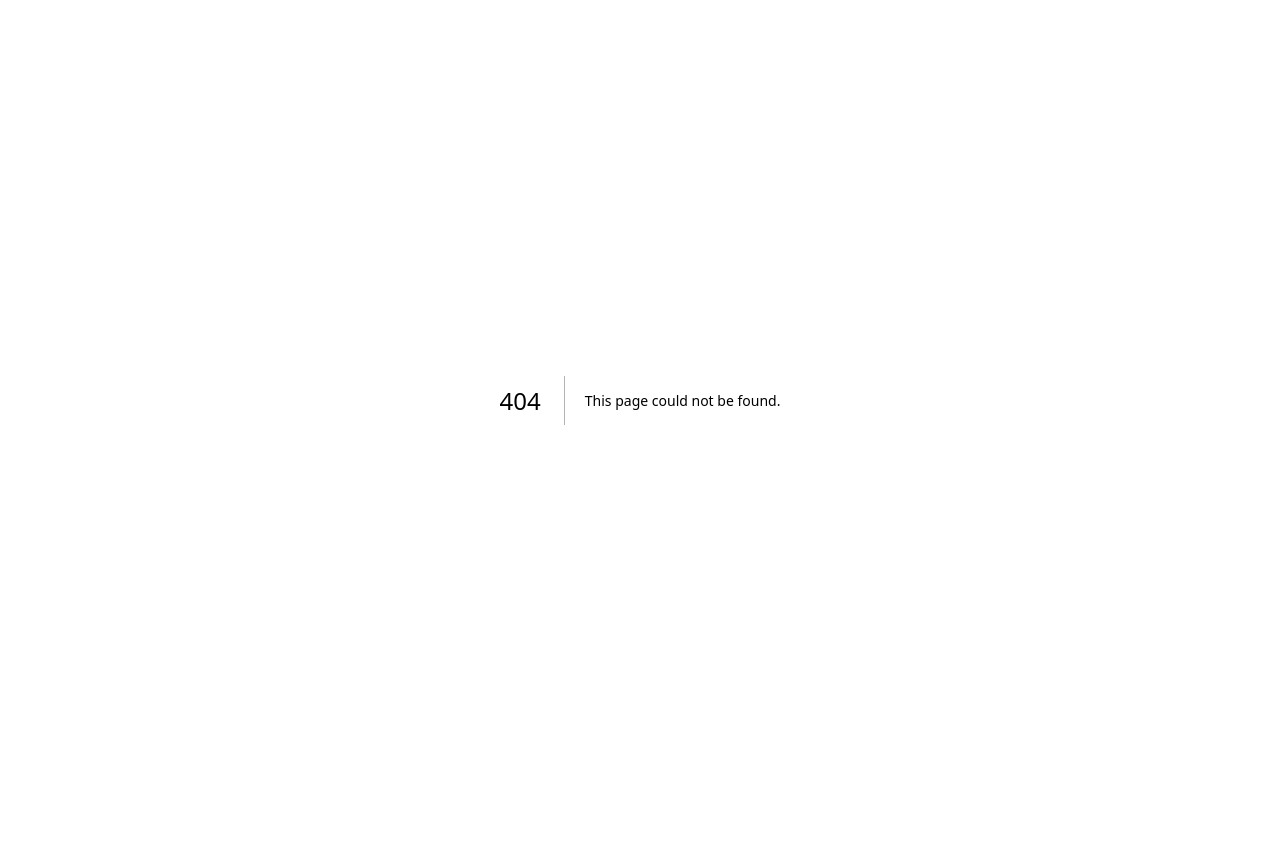
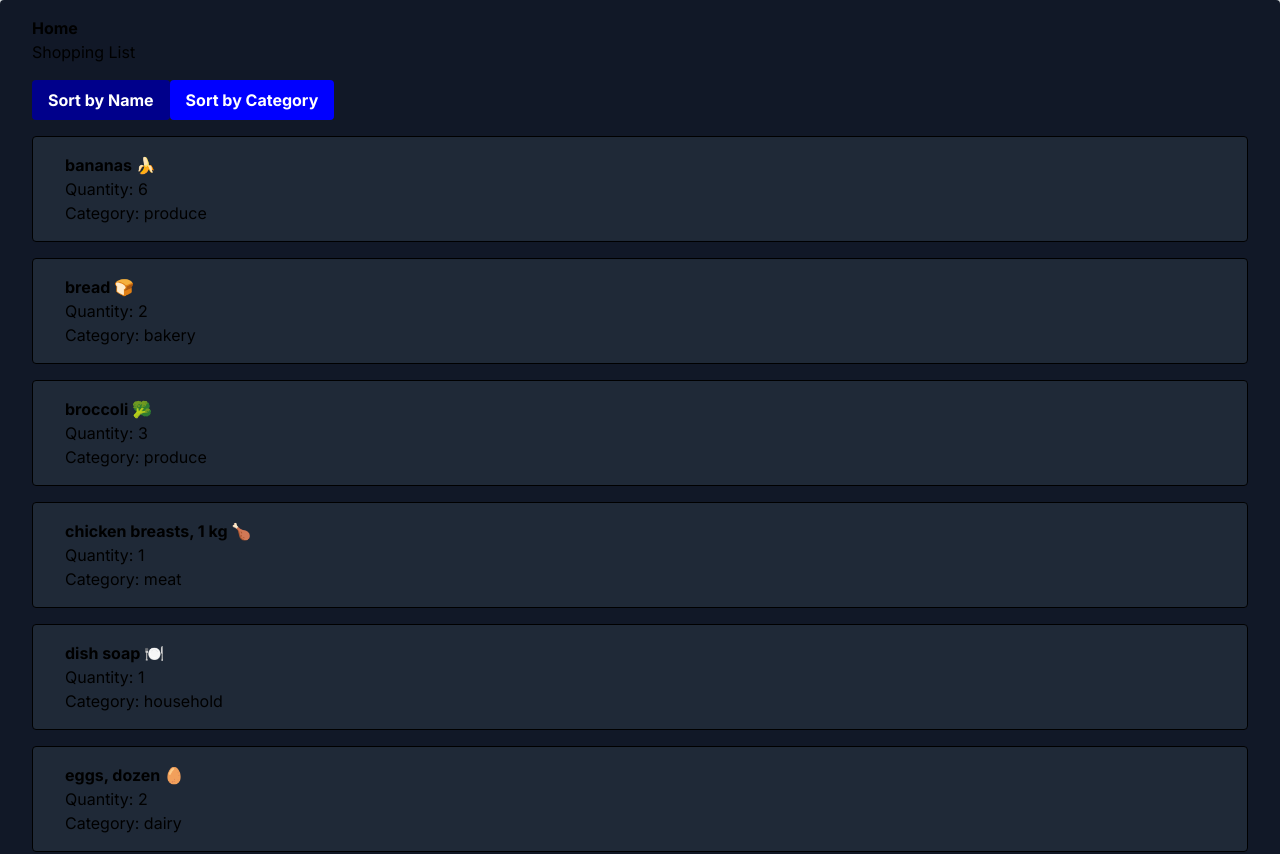
Before and after one commit to Austin-Huynh/cprg306-assignments, a Next.js app: page /week6 in a window 1280 px wide. Before the commit this address had no page. Shown: the top 854 px of the page. Before the commit the page ends 800 px from the top, so only its background shows below. Built offline with nearby package versions, Linux system fonts and the light colour scheme.

Commit message:
Wekk6 added (incomplete)

```diff
--- /dev/null
+++ b/app/week6/item-list.js
@@ -0,0 +1,54 @@
+"use client";
+import { useState } from "react";
+import Item from "./item.js";
+import items from "./items.json";
+
+export default function ItemList() {
+    const [sortBy, setSortBy] = useState("name");
+
+    const sortedItems = [...items].sort((a, b) => {
+        if (sortBy === "name") {
+            return a.name.localeCompare(b.name);
+        } else if (sortBy === "category") {
+            return a.category.localeCompare(b.category);
+        }
+    });
+
+    const handleSortByName = () => {
+        setSortBy("name");
+    };
+
+    const handleSortByCategory = () => {
+        setSortBy("category");
+    };
+
+    return (
+        <div>
+            <div>
+                <button
+                    onClick={handleSortByName}
+                    className="bg-blue-500 hover:bg-blue-700 text-white font-bold py-2 px-4 rounded my-4"
+                    style={{
+                        backgroundColor: sortBy === "name" ? "darkblue" : "blue",
+                    }}
+                >
+                    Sort by Name
+                </button>
+                <button
+                    onClick={handleSortByCategory}
+                    className="bg-blue-500 hover:bg-blue-700 text-white font-bold py-2 px-4 rounded my-4"
+                    style={{
+                        backgroundColor: sortBy === "category" ? "darkblue" : "blue",
+                    }}
+                >
+                    Sort by Category
+                </button>
+            </div>
+            <ul>
+                {sortedItems.map((item) => (
+                    <Item key={item.id} {...item} />
+                ))}
+            </ul>
+        </div>
+    );
+};
--- /dev/null
+++ b/app/week6/item.js
@@ -0,0 +1,11 @@
+import React from 'react';
+
+export default function Item({ name, quantity, category }) {
+    return (
+      <li className="border border-black bg-gray-800 mb-4 py-4 px-8 rounded">
+        <strong className="font-bold">{name}</strong>
+        <p>Quantity: {quantity}</p>
+        <p>Category: {category}</p>
+      </li>
+    );
+  };
--- /dev/null
+++ b/app/week6/items.json
@@ -0,0 +1,74 @@
+[
+    {
+      "id": "1h2GJKH12gkHG31h1H",
+      "name": "milk, 4 L 🥛",
+      "quantity": 1,
+      "category": "dairy"
+    },
+    {
+      "id": "2KJH3k2j3H1k2J3K1H",
+      "name": "bread 🍞",
+      "quantity": 2,
+      "category": "bakery"
+    },
+    {
+      "id": "3h2KJH3k2j3H1k2J3",
+      "name": "eggs, dozen 🥚",
+      "quantity": 2,
+      "category": "dairy"
+    },
+    {
+      "id": "4k2J3K1H2GJKH12gk",
+      "name": "bananas 🍌",
+      "quantity": 6,
+      "category": "produce"
+    },
+    {
+      "id": "5H1h1H2KJH3k2j3H",
+      "name": "broccoli 🥦",
+      "quantity": 3,
+      "category": "produce"
+    },
+    {
+      "id": "6H1k2J3K1H2GJKH1",
+      "name": "chicken breasts, 1 kg 🍗",
+      "quantity": 1,
+      "category": "meat"
+    },
+    {
+      "id": "7gkHG31h1H2KJH3k",
+      "name": "pasta sauce 🍝",
+      "quantity": 3,
+      "category": "canned goods"
+    },
+    {
+      "id": "8j3H1k2J3K1H2GJK",
+      "name": "spaghetti, 454 g 🍝",
+      "quantity": 2,
+      "category": "dry goods"
+    },
+    {
+      "id": "9H12gkHG31h1H2KJ",
+      "name": "toilet paper, 12 pack 🧻",
+      "quantity": 1,
+      "category": "household"
+    },
+    {
+      "id": "10H3k2j3H1k2J3K1",
+      "name": "paper towels, 6 pack",
+      "quantity": 1,
+      "category": "household"
+    },
+    {
+      "id": "11k2J3K1H2GJKH12",
+      "name": "dish soap 🍽️",
+      "quantity": 1,
+      "category": "household"
+    },
+    {
+      "id": "12GJKH12gkHG31h1",
+      "name": "hand soap 🧼",
+      "quantity": 4,
+      "category": "household"
+    }
+]
--- /dev/null
+++ b/app/week6/new-item.js
@@ -0,0 +1,90 @@
+"use client";
+
+import { useState } from "react";
+
+export default function NewItem() {
+
+    const [name, setName] = useState("");
+
+    const [quantity, setQuantity] = useState(1);
+
+    const [category, setCategory] = useState("produce");
+
+    const handleSubmit = (event) => {
+        event.preventDefault();
+        const newItem = { name, quantity, category };
+        console.log(newItem);
+        alert(`Name: ${name}, Quantity: ${quantity}, Category: ${category}`);
+        setName("");
+        setQuantity(1);
+        setCategory("produce");
+    };
+
+    const handleNameChange = (event) => {
+        setName(event.target.value);
+    }
+
+    const handleQuantityChange = (event) => {
+        setQuantity(event.target.value);
+    }
+
+    const handleCategoryChange = (event) => {
+        setCategory(event.target.value);
+    }
+
+    return (
+        <div className="w-full max-w-md bg-white p-8 rounded-lg shadow-md">
+            <form onSubmit={handleSubmit}>
+                <label className="block mb 4">
+                    <span className="text-gray-800">Name:</span>
+                    <input
+                    type="text"
+                    value={name}
+                    onChange={handleNameChange}
+                    required
+                    className="mt-1 p-1 block w-full rounded-md text-black bg-gray-100 focus:bg-white"
+                    />
+                </label>
+
+                <label className="block mb-4">
+                    <span className="text-gray-800">Quantity:</span>
+                    <input
+                    type="number"
+                    min="1"
+                    max="99"
+                    value={quantity}
+                    onChange={handleQuantityChange}
+                    required
+                    className="mt-1 p-1 block w-full rounded-md text-black bg-gray-100 focus:bg-white"
+                    />
+                </label>
+
+                <label className="block mb-4">
+                    <span className="text-gray-800">Category:</span>
+                    <select
+                    value={category}
+                    onChange={handleCategoryChange}
+                    required
+                    className="mt-1 p-1 block w-full rounded-md text-black bg-gray-100 focus:bg-white"
+                    >
+                        <option value="produce">Produce</option>
+                        <option value="dairy">Dairy</option>
+                        <option value="meat">Meat</option>
+                        <option value="canned goods">Canned Goods</option>
+                        <option value="dry goods">Dry Goods</option>
+                        <option value="household">Household</option>
+                    </select>
+                </label>
+
+                <button
+                    type="submit"
+                    className="w-full py-2 px-4 bg-sky-600 hover:bg-sky-500 rounded-md text-white"
+                >
+                    Add Item
+                </button>
+            </form>
+        </div>
+    );
+
+
+};
--- /dev/null
+++ b/app/week6/page.js
@@ -0,0 +1,14 @@
+import Link from 'next/link.js';
+import ItemList from './item-list.js';
+
+function Page() {
+    return (
+        <main className="bg-gray-900 mb-4 py-4 px-8 rounded">
+            <Link className="font-bold" href="/">Home</Link>
+            <h1>Shopping List</h1>
+            <ItemList/>
+        </main>
+    );
+}
+
+export default Page;
--- a/package.json
+++ b/package.json
@@ -17,5 +17,8 @@
     "react": "18.2.0",
     "react-dom": "18.2.0",
     "tailwindcss": "3.3.3"
+  },
+  "devDependencies": {
+    "daisyui": "^3.9.3"
   }
 }
--- a/tailwind.config.js
+++ b/tailwind.config.js
@@ -14,5 +14,5 @@ module.exports = {
       },
     },
   },
-  plugins: [],
+  plugins: [require("daisyui")],
 }
```
Also changed, not shown: 1 other file (tests, documents, lock files or other folders).
